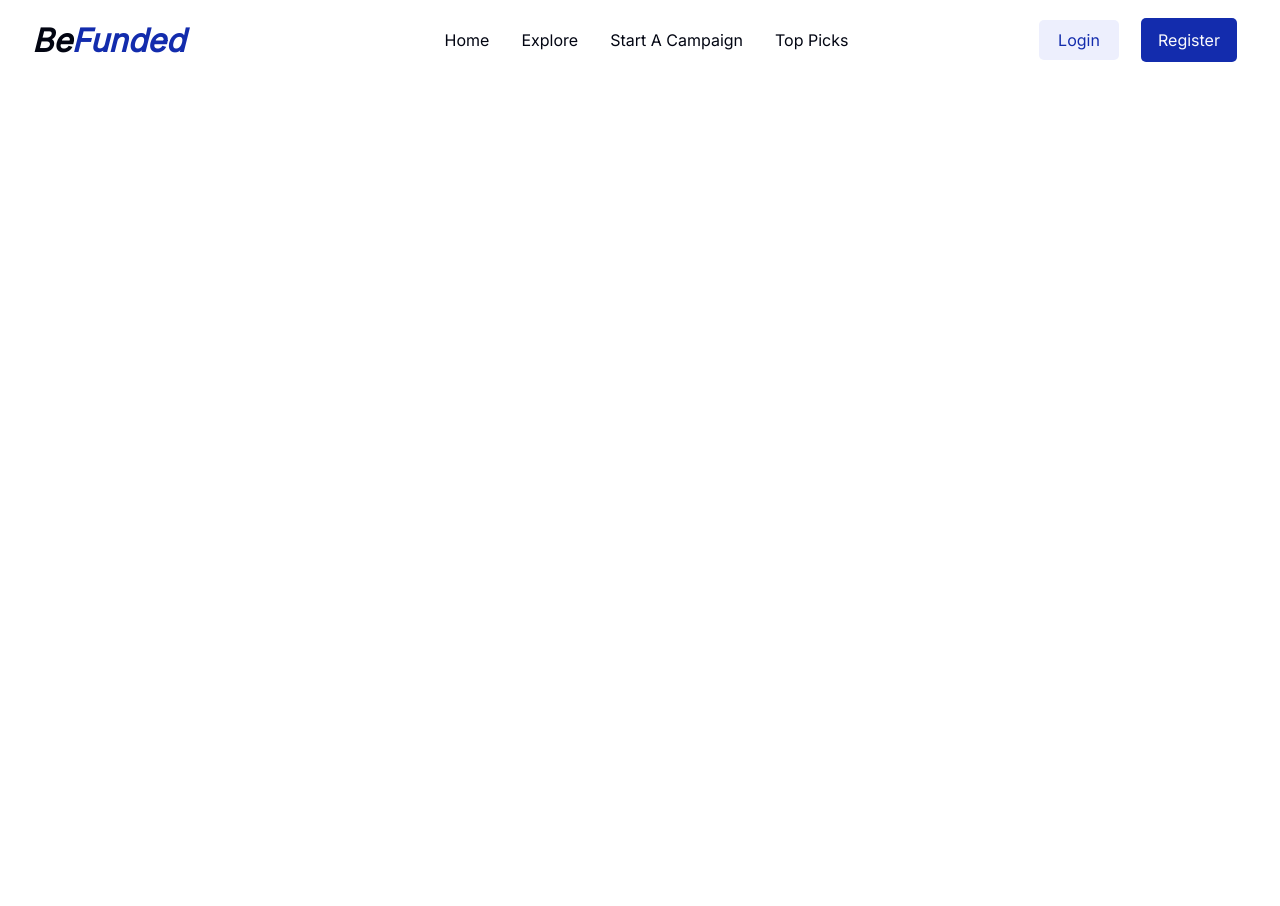
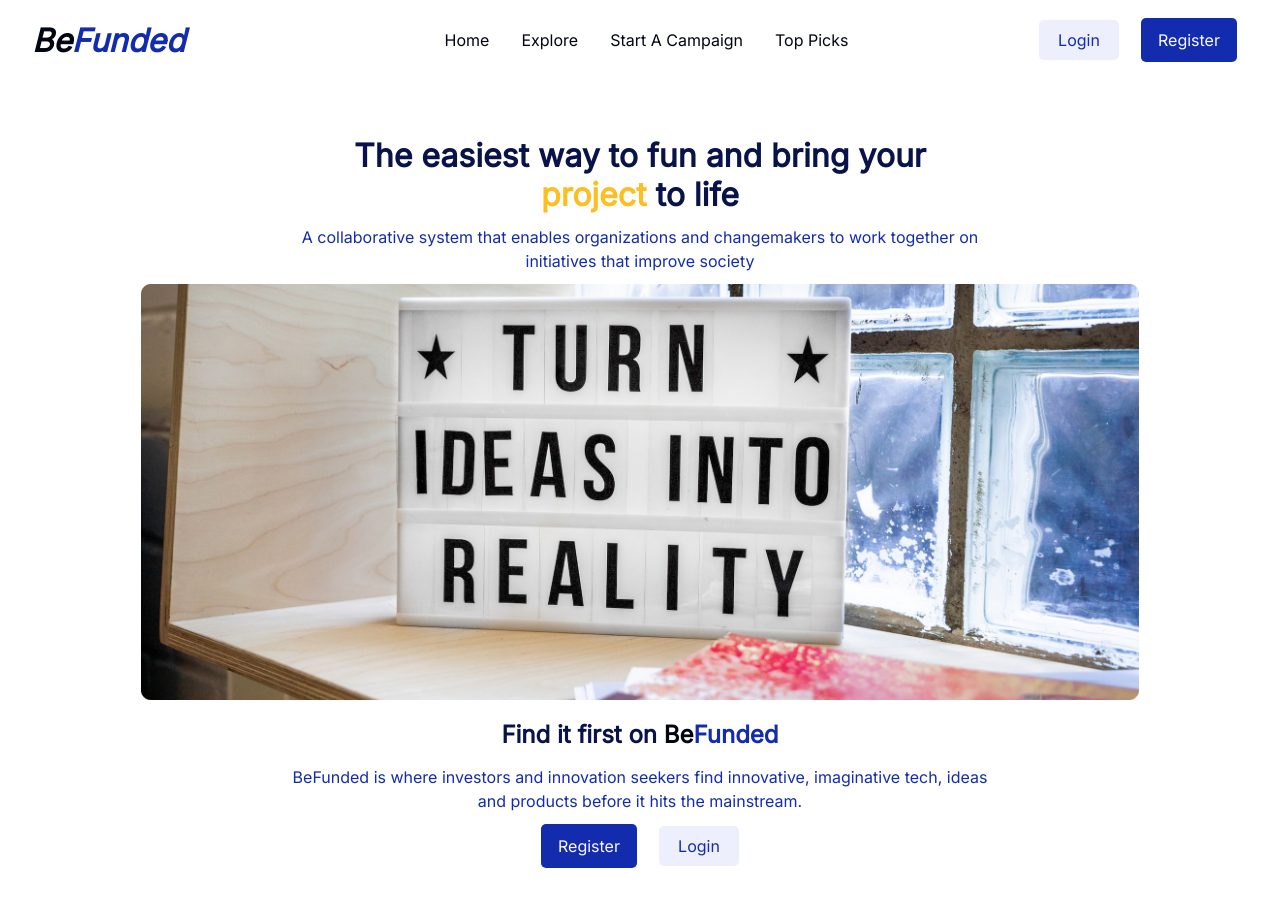
Before and after one commit to Emilance/BeFunded, a React (Create React App) app: page / in a window 1280 px wide. Shown: the top 906 px of the page. Before the commit the page ends 800 px from the top, so only its background shows below. Built offline with nearby package versions, Linux system fonts and the light colour scheme.

Commit message:
app directory rearranged for easy comprehension

```diff
--- a/src/App.tsx
+++ b/src/App.tsx
@@ -3,19 +3,19 @@ import logo from './logo.svg';
 import './App.css';
 import Header from './component/header/Header';
 import { Routes, Route } from 'react-router-dom'
-import Home from './Pages/Home/Home';
+
 import Signup from './Pages/SignUp/Signup';
 import Dashboard from './Pages/Dashboard/Dashboard';
-import SignIn from './Pages/SignIn/SignIn';
+import Home from './Pages/Home/Home';
+
 
 function App() {
   return (
     <div className="app">
-      {/* <Header/> */}
+      <Header/>
       <Routes>
         <Route path='/' element={<Home />} />
         <Route path='/signUp' element={<Signup />} />
-        <Route path='/login' element={<SignIn />} />
         <Route path='/dashboard' element={<Dashboard />} />
       </Routes>
     </div>
--- a/src/Pages/Home/Home.css
+++ b/src/Pages/Home/Home.css
@@ -0,0 +1,3 @@
+.home{
+    margin: auto;
+}
--- a/src/Pages/Home/Home.tsx
+++ b/src/Pages/Home/Home.tsx
@@ -1,13 +1,11 @@
-import React from 'react'
-import Header from '../../component/header/Header';
-import './Home.css';
-
+import Banner from "./Banner";
+import "./home.css"
 const Home = () => {
-  return (
-    <div>
-        <Header />
-    </div>
-  )
+    return (
+        <div className="home">
+           <Banner/>
+        </div>
+     );
 }
 
-export default Home
+export default Home;
--- a/src/component/pages/home/banner.css
+++ b/src/Pages/Home/banner.css
@@ -14,10 +14,20 @@
     text-align: center;
 }
 
+
+.banner > h2 {
+    max-width: 60%;
+    margin:1rem auto;
+
+    font-family: 'Inter';
+    font-style: normal;
+    color: #081349;
+
+    text-align: center;
+}
 .banner > h1  > span {
     color:  #FBBF24;
 }
-
 .banner > p{
     font-family: 'Inter';
     font-style: normal;
@@ -46,6 +56,10 @@
     color: #132CAD;
 
 }
+.btnContainer{
+    margin: auto;
+    width: fit-content;
+}
 
 @media (max-width: 600px) {
     .banner > h1 {
--- a/src/Pages/SignIn/SignIn.tsx
+++ /dev/null
@@ -1,10 +0,0 @@
-import React from 'react'
-import './SignIn.tsx';
-
-const SignIn = () => {
-  return (
-    <div>SignIn</div>
-  )
-}
-
-export default SignIn
--- a/src/component/header/Header.tsx
+++ b/src/component/header/Header.tsx
@@ -32,7 +32,7 @@ const Header = () => {
                     </li>
                 </ul>
             </nav>
-            <div className="btnContainer">
+            <div className="btncontainer">
                 <button className="btn" onClick={handleLogin}>
                     Login
                 </button>
```
Also changed, not shown: src/component/pages/home/Home.tsx (deleted, +0 -11 lines), src/Pages/Home/Banner.tsx (renamed from src/component/pages/home/Banner.tsx), src/Pages/SignIn/SignIn.css (deleted), 1 other file (tests, documents, lock files or other folders).
